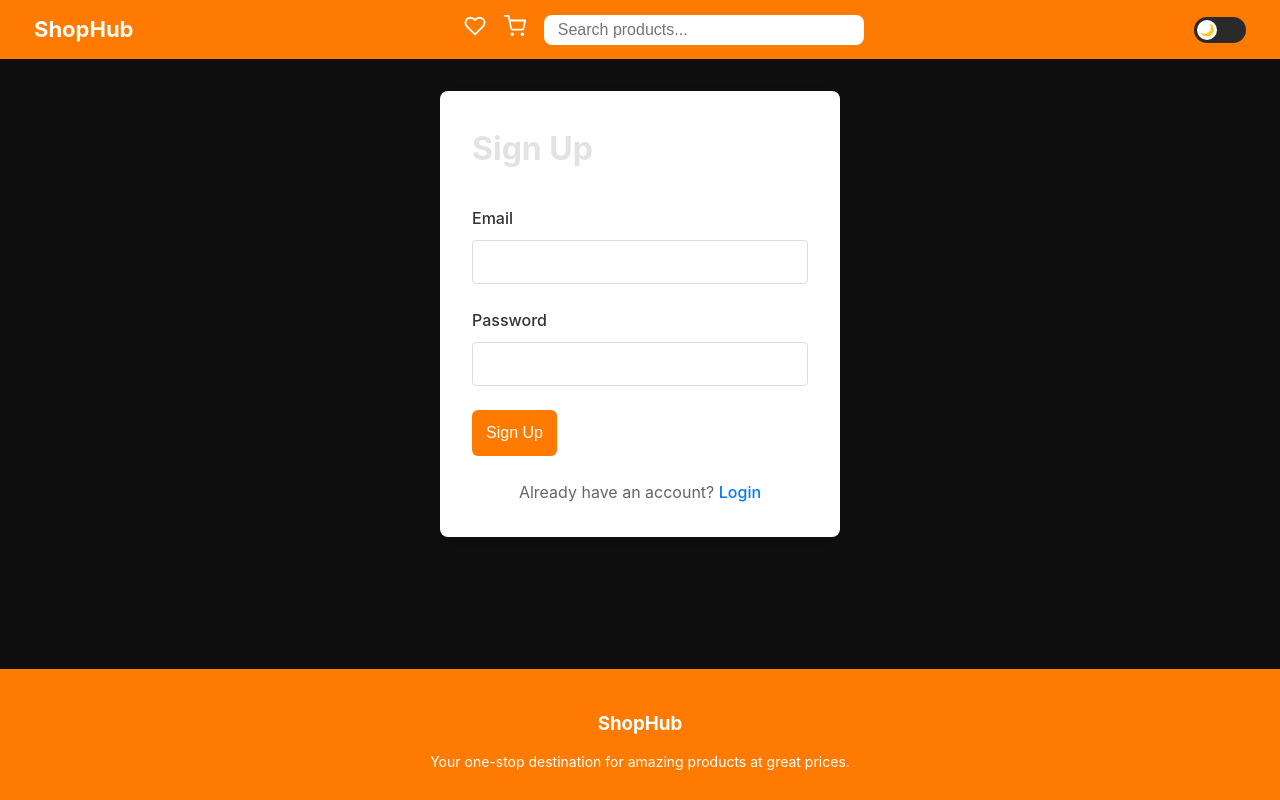
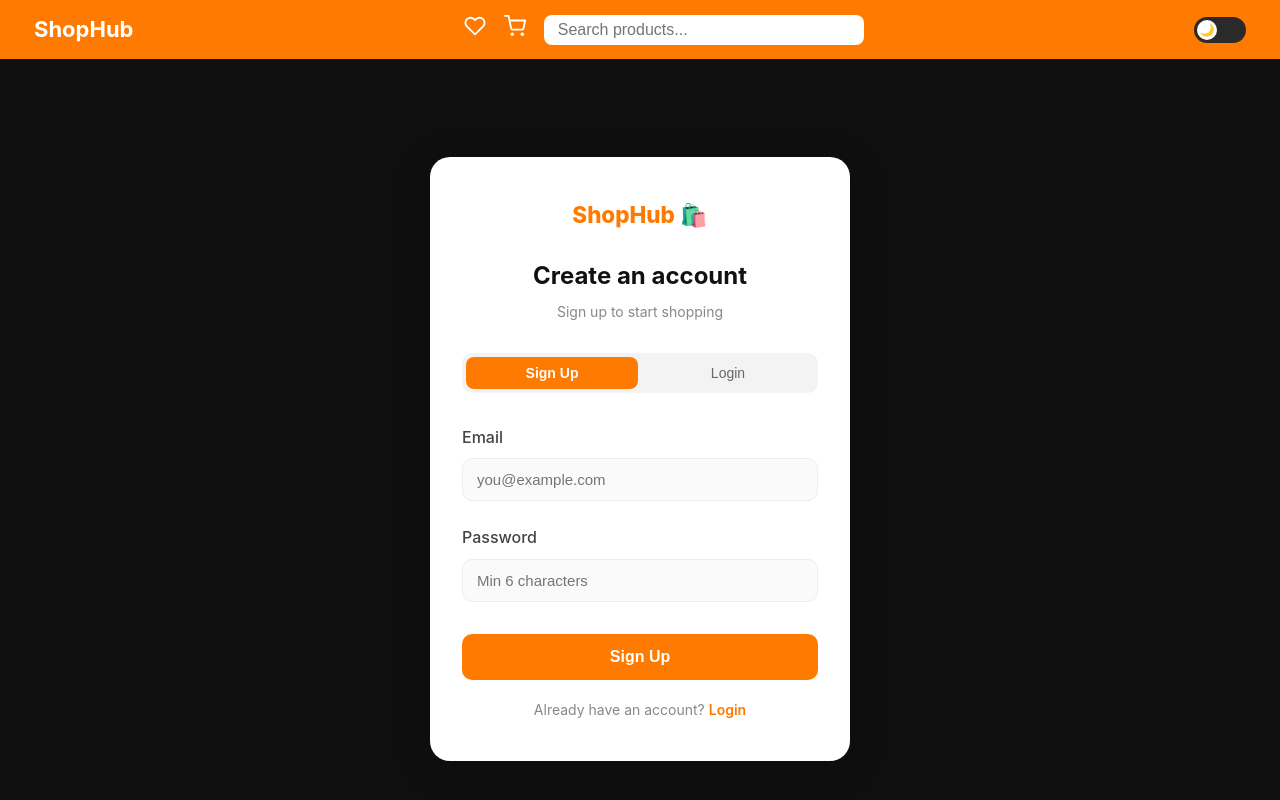
Before and after one commit to shr11419/Ecom-, a React (Vite) app: page /auth in a window 1280 px wide. Shown: the top 800 px of the page. Built offline with nearby package versions, Linux system fonts and the light colour scheme; no server answers.

Commit message:
Updated auth and added name screen

```diff
--- a/src/App.css
+++ b/src/App.css
@@ -888,3 +888,137 @@ body.light .view-btn { background: #fff3e6; color: black; }
   margin: 18px auto 10px;
   padding: 0 2rem;
 }
+
+/* ========== AUTH PAGE ========== */
+.auth-page {
+  min-height: 100vh;
+  display: flex;
+  align-items: center;
+  justify-content: center;
+  padding: 2rem;
+  background: var(--bg);
+}
+
+.auth-card {
+  background: #ffffff;
+  border-radius: 20px;
+  padding: 2.5rem 2rem;
+  width: 100%;
+  max-width: 420px;
+  box-shadow: 0 8px 40px rgba(0, 0, 0, 0.15);
+}
+
+.auth-brand {
+  font-size: 1.4rem;
+  font-weight: 800;
+  color: #ff7a00;
+  margin-bottom: 1.5rem;
+  text-align: center;
+}
+
+.auth-heading {
+  font-size: 1.5rem;
+  font-weight: 700;
+  color: #111;
+  margin-bottom: 6px;
+  text-align: center;
+}
+
+.auth-sub {
+  font-size: 14px;
+  color: #888;
+  text-align: center;
+  margin-bottom: 1.8rem;
+}
+
+/* tab switcher */
+.auth-mode-tabs {
+  display: flex;
+  background: #f3f3f3;
+  border-radius: 10px;
+  padding: 4px;
+  margin-bottom: 1.5rem;
+  gap: 4px;
+}
+
+.auth-tab {
+  flex: 1;
+  padding: 8px;
+  border: none;
+  border-radius: 8px;
+  background: transparent;
+  color: #666;
+  font-size: 14px;
+  font-weight: 500;
+  cursor: pointer;
+  transition: all 0.2s ease;
+}
+
+.auth-tab.active {
+  background: #ff7a00;
+  color: white;
+  font-weight: 600;
+}
+
+.auth-submit-btn {
+  width: 100%;
+  padding: 14px;
+  background: #ff7a00;
+  color: white;
+  border: none;
+  border-radius: 10px;
+  font-size: 16px;
+  font-weight: 600;
+  cursor: pointer;
+  transition: background 0.2s ease, transform 0.1s;
+  margin-top: 8px;
+}
+
+.auth-submit-btn:hover { background: #e96f00; }
+.auth-submit-btn:active { transform: scale(0.98); }
+.auth-submit-btn:disabled { opacity: 0.6; cursor: not-allowed; }
+
+.auth-switch {
+  margin-top: 1.2rem;
+  text-align: center;
+  color: #888;
+  font-size: 14px;
+}
+
+.auth-link {
+  color: #ff7a00;
+  font-weight: 600;
+  cursor: pointer;
+}
+
+/* override form-label color inside white card */
+.auth-card .form-label { color: #444; }
+.auth-card .form-input {
+  border: 1.5px solid #eee;
+  border-radius: 10px;
+  padding: 12px 14px;
+  font-size: 15px;
+  background: #fafafa;
+  width: 100%;
+  transition: border-color 0.2s;
+}
+.auth-card .form-input:focus {
+  border-color: #ff7a00;
+  outline: none;
+  background: white;
+}
+
+/* ===== HERO GREETING ===== */
+.hero-greeting {
+  font-size: 1rem;
+  font-weight: 600;
+  color: #ff7a00;
+  background: rgba(0, 0, 0, 0.35);
+  padding: 4px 12px;
+  border-radius: 20px;
+  width: fit-content;
+  margin-bottom: 4px;
+}
+
+/* ===== REMOVE OLD SEARCH BAR ===== */
+.search-bar { display: none; }
--- a/src/context/AuthContext.jsx
+++ b/src/context/AuthContext.jsx
@@ -2,11 +2,11 @@ import { createContext, useState, useContext } from "react";
 const AuthContext = createContext(null);
 
 export default function AuthProvider({ children }) {
-  const [user, setUser] = useState(
-    localStorage.getItem("currentUserEmail")
-      ? { email: localStorage.getItem("currentUserEmail") }
-      : null
-  );
+  const [user, setUser] = useState(() => {
+    const email = localStorage.getItem("currentUserEmail");
+    const name = localStorage.getItem("currentUserName");
+    return email ? { email, name } : null;
+  });
 
   function signUp(email, password) {
     const users = JSON.parse(localStorage.getItem('users') || "[]");
@@ -16,7 +16,7 @@ export default function AuthProvider({ children }) {
     users.push({ email, password });
     localStorage.setItem("users", JSON.stringify(users));
     localStorage.setItem("currentUserEmail", email);
-    setUser({ email });
+    setUser({ email, name: null });
     return { success: true };
   }
 
@@ -33,21 +33,28 @@ export default function AuthProvider({ children }) {
       }
       localStorage.setItem("token", data.token);
       localStorage.setItem("currentUserEmail", email);
-      setUser({ email });
+      const name = localStorage.getItem("currentUserName");
+      setUser({ email, name });
       return { success: true };
     } catch {
       return { success: false, error: "Server error" };
     }
   }
 
+  function saveName(name) {
+    localStorage.setItem("currentUserName", name);
+    setUser(prev => ({ ...prev, name }));
+  }
+
   function logout() {
     localStorage.removeItem("currentUserEmail");
+    localStorage.removeItem("currentUserName");
     localStorage.removeItem("token");
     setUser(null);
   }
 
   return (
-    <AuthContext.Provider value={{ signUp, user, logout, login }}>
+    <AuthContext.Provider value={{ signUp, user, logout, login, saveName }}>
       {children}
     </AuthContext.Provider>
   );
--- a/src/pages/Auth.jsx
+++ b/src/pages/Auth.jsx
@@ -3,91 +3,151 @@ import { useForm } from "react-hook-form";
 import { useAuth } from "../context/AuthContext";
 import { useNavigate } from "react-router-dom";
 
-
 export default function Auth() {
   const [mode, setMode] = useState("signup");
-    const [error, setError ] = useState(null);
+  const [error, setError] = useState(null);
+  const [step, setStep] = useState("auth");
+  const [loading, setLoading] = useState(false);
+  const navigate = useNavigate();
+  const { signUp, login, saveName, user } = useAuth();
 
-    const navigate = useNavigate();
+  const { register, handleSubmit, formState: { errors }, reset } = useForm();
 
-    const { signUp, login } = useAuth();
+  if (user?.name) {
+    navigate("/");
+    return null;
+  }
 
-    const {
-        register, handleSubmit, formState: { errors },
-    } = useForm();
-
-    function onSubmit(data){
+  async function onSubmit(data) {
     setError(null);
+    setLoading(true);
     let result;
     if (mode === "signup") {
       result = signUp(data.email, data.password);
     } else {
-            result = login(data.email, data.password);
+      result = await login(data.email, data.password);
     }
+    setLoading(false);
 
     if (result.success) {
+      if (mode === "signup") {
+        setStep("name"); // show name step after signup
+      } else {
         navigate("/");
+      }
     } else {
       setError(result.error);
     }
   }
-    return ( <div className="page">
-        <div className="container">
-            <div className="auth-container">
-                <h1 className="page-title">
-                    {mode === "signup" ? "Sign Up" : "Login"}
-                </h1>
-                <form className="auth-form" onSubmit={handleSubmit(onSubmit)}>
-                    {error && <div className="error-message">{error}</div>}
+
+  function handleNameSubmit(e) {
+    e.preventDefault();
+    const name = e.target.name.value.trim();
+    if (!name) return;
+    saveName(name);
+    navigate("/");
+  }
+
+  if (step === "name") {
+    return (
+      <div className="auth-page">
+        <div className="auth-card">
+          <div className="auth-brand">ShopHub 🛍️</div>
+          <h2 className="auth-heading">What should we call you?</h2>
+          <p className="auth-sub">We'll use this to personalise your experience</p>
+          <form className="auth-form" onSubmit={handleNameSubmit}>
             <div className="form-group">
-                        <label className="form-label" htmlFor="email">Email</label>
-                        <input className="form-input" type="email" id="email"
-                        {...register("email", { required: "Email is required"})}
+              <label className="form-label">Your Name</label>
+              <input
+                className="form-input"
+                name="name"
+                type="text"
+                placeholder="e.g. Shritha"
+                autoFocus
+                required
               />
-                        {errors.email && (
-                            <span className="form-error">{errors.email.message}</span>
-                        )}
             </div>
-                    <div className="form-group">
-                        <label className="form-label" htmlFor="password">Password</label>
-                        <input
-                        {...register("password", { required: "Password is required",
-                            minLength: {
-                                value: 6,
-                                message: "Password must be at least 6 characters",
-                            },
-                            maxLength: {
-                                value: 12,
-                                message: "Password must be less than 12 characters",
-                            },
-                        })}
-                        className="form-input" type="password" id="password"
-                        />
-                        {errors.password && (
-                            <span className="form-error"> {errors.password.message}</span>
-                        )}
-                    </div>
-
-                    <button type="submit" className="btn-auth">
-                        {mode === "signup" ? "Sign Up" : "Login"}
+            <button type="submit" className="auth-submit-btn">
+              Let's Go →
             </button>
           </form>
-
-                <div className="auth-switch">
-                    {mode === "signup" ? (
-                        <p>Already have an account?{" "}
-                        <span className="auth-link" onClick={() => setMode("login")}> Login</span>
-                    </p>
-                    ) : (
-                        <p>
-                           {" "}
-                           Don't have an account?{" "}
-                           <span className="auth-link" onClick={() => setMode("signup")}>Sign Up</span>
-                         </p>
-                    )}
-                </div>
-            </div>
         </div>
       </div>
     );
   }
+
+  return (
+    <div className="auth-page">
+      <div className="auth-card">
+        <div className="auth-brand">ShopHub 🛍️</div>
+        <h2 className="auth-heading">
+          {mode === "signup" ? "Create an account" : "Welcome back"}
+        </h2>
+        <p className="auth-sub">
+          {mode === "signup"
+            ? "Sign up to start shopping"
+            : "Login to continue"}
+        </p>
+
+        <div className="auth-mode-tabs">
+          <button
+            className={`auth-tab ${mode === "signup" ? "active" : ""}`}
+            onClick={() => { setMode("signup"); setError(null); reset(); }}
+          >
+            Sign Up
+          </button>
+          <button
+            className={`auth-tab ${mode === "login" ? "active" : ""}`}
+            onClick={() => { setMode("login"); setError(null); reset(); }}
+          >
+            Login
+          </button>
+        </div>
+
+        <form className="auth-form" onSubmit={handleSubmit(onSubmit)}>
+          {error && <div className="error-message">{error}</div>}
+
+          <div className="form-group">
+            <label className="form-label">Email</label>
+            <input
+              className="form-input"
+              type="email"
+              placeholder="you@example.com"
+              {...register("email", { required: "Email is required" })}
+            />
+            {errors.email && <span className="form-error">{errors.email.message}</span>}
+          </div>
+
+          <div className="form-group">
+            <label className="form-label">Password</label>
+            <input
+              className="form-input"
+              type="password"
+              placeholder="Min 6 characters"
+              {...register("password", {
+                required: "Password is required",
+                minLength: { value: 6, message: "At least 6 characters" },
+                maxLength: { value: 12, message: "Max 12 characters" },
+              })}
+            />
+            {errors.password && <span className="form-error">{errors.password.message}</span>}
+          </div>
+
+          <button type="submit" className="auth-submit-btn" disabled={loading}>
+            {loading ? "Please wait..." : mode === "signup" ? "Sign Up" : "Login"}
+          </button>
+        </form>
+
+        <p className="auth-switch">
+          {mode === "signup" ? "Already have an account? " : "Don't have an account? "}
+          <span
+            className="auth-link"
+            onClick={() => { setMode(mode === "signup" ? "login" : "signup"); setError(null); reset(); }}
+          >
+            {mode === "signup" ? "Login" : "Sign Up"}
+          </span>
+        </p>
+      </div>
+    </div>
+  );
+}
```
Also changed, not shown: src/pages/Home.jsx (+25 -31 lines). Lines whose indentation alone changed are shown as unchanged.
